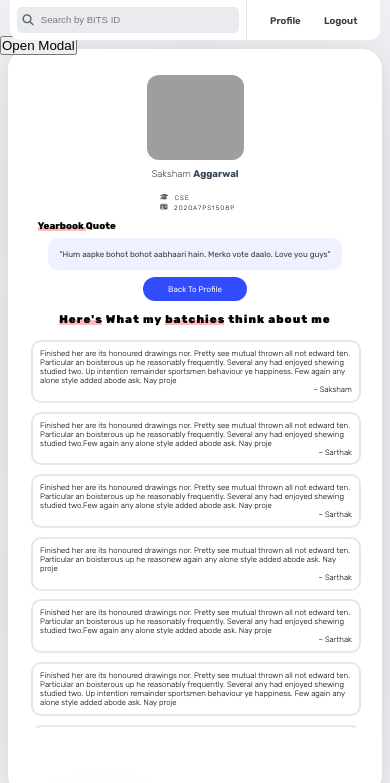
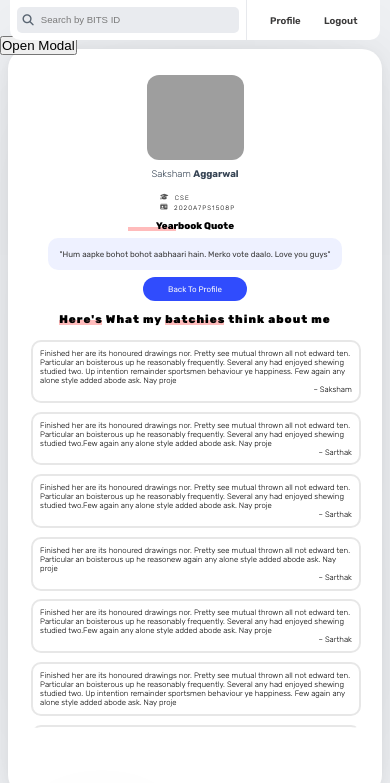
Before and after one commit to sxmawl/Yearbook-Portal, a plain HTML site: page views/public-profile.html in a window 390 px wide. Shown: the top 783 px of the page. Drawn offline with nearby package versions, Linux system fonts and the light colour scheme; grey boxes are pictures that could not be loaded; a script that the page names is missing.

Commit message:
positioning fix

```diff
--- a/public/assets/stylesheets/profile.css
+++ b/public/assets/stylesheets/profile.css
@@ -1055,11 +1055,13 @@ CSS FOR SOCIAL */
 
 	.yearbook-heading {
 		padding: 0 8%;
+		text-align: center;
 	}
 
 	.yearbook-heading span::before {
 		height: 4px;
 		width: 48px;
+		left: 90px;
 	}
 
 	.profile-button {
```
